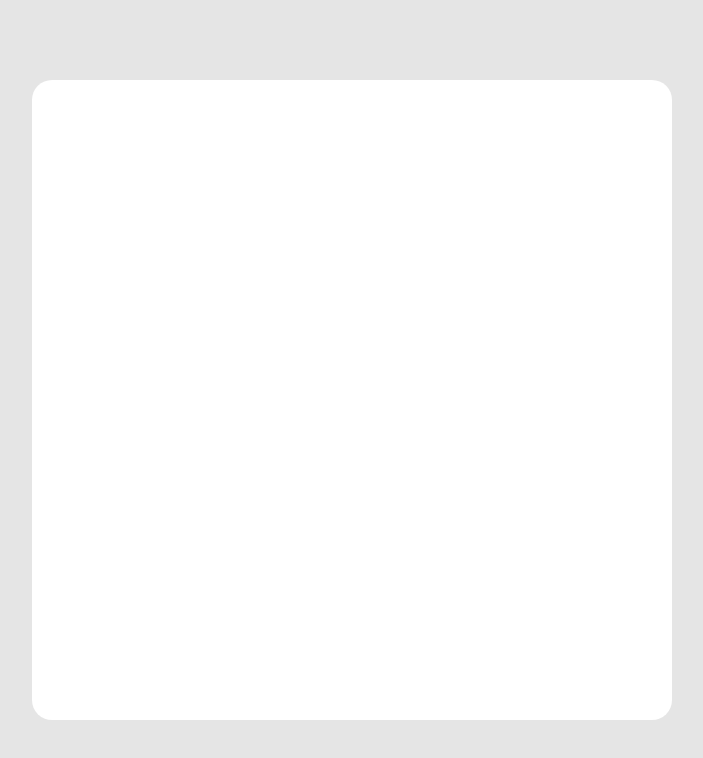
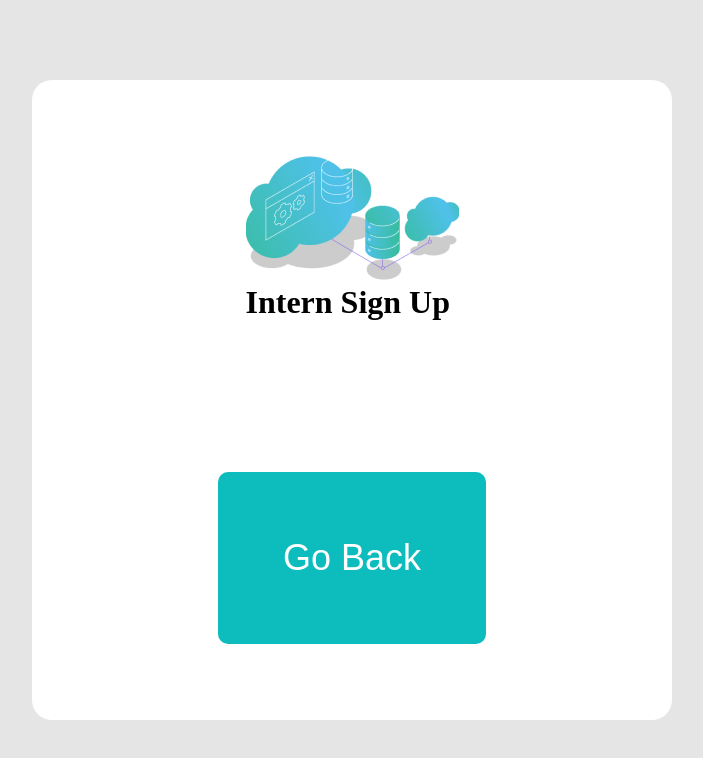
Before and after one commit to Pablo-Barral/login-form, a React (Vite) app: page /success in a window 1280 px wide. Shown: the top 758 px of the page, without its empty margins (288-991 px from the left). Built offline with nearby package versions, Linux system fonts and the light colour scheme.

Commit message:
Feat: success screen

```diff
--- a/src/pages/Success/index.jsx
+++ b/src/pages/Success/index.jsx
@@ -1,10 +1,19 @@
 import './styles.css'
+import Button from '../../components/Button'
+import logo from '../../assets/signupLogo.png'
+import { Link } from 'react-router-dom'
 
 function Success() {
 
   return (
     <div className="main">
-
+      <header>
+            <img src={logo} alt='Header Image'/>
+            <h1>Intern Sign Up</h1>
+        </header>
+        <Link to={'/'}>
+          <Button success value='Go Back' />
+        </Link>
     </div>
   )
 }
```
